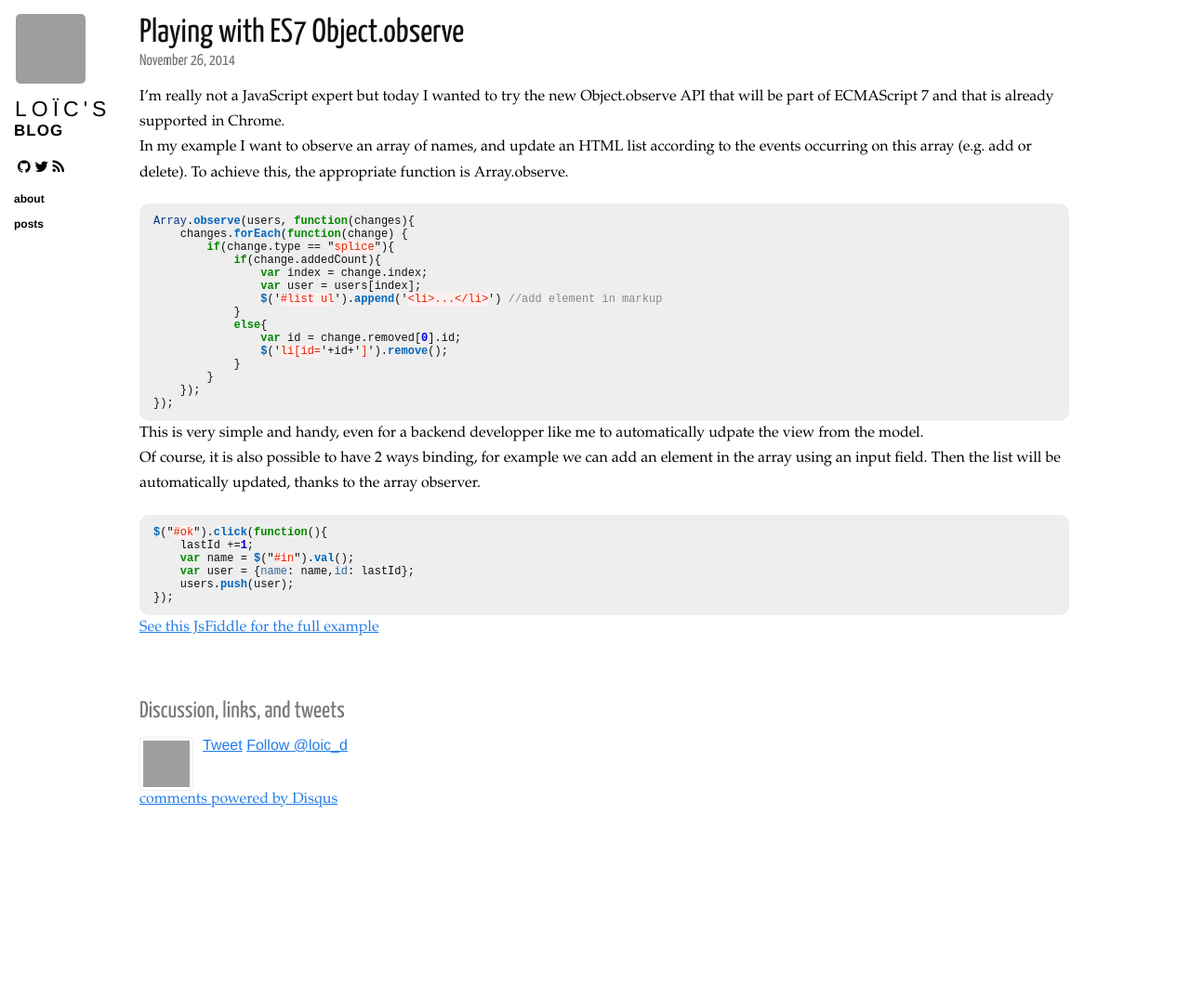
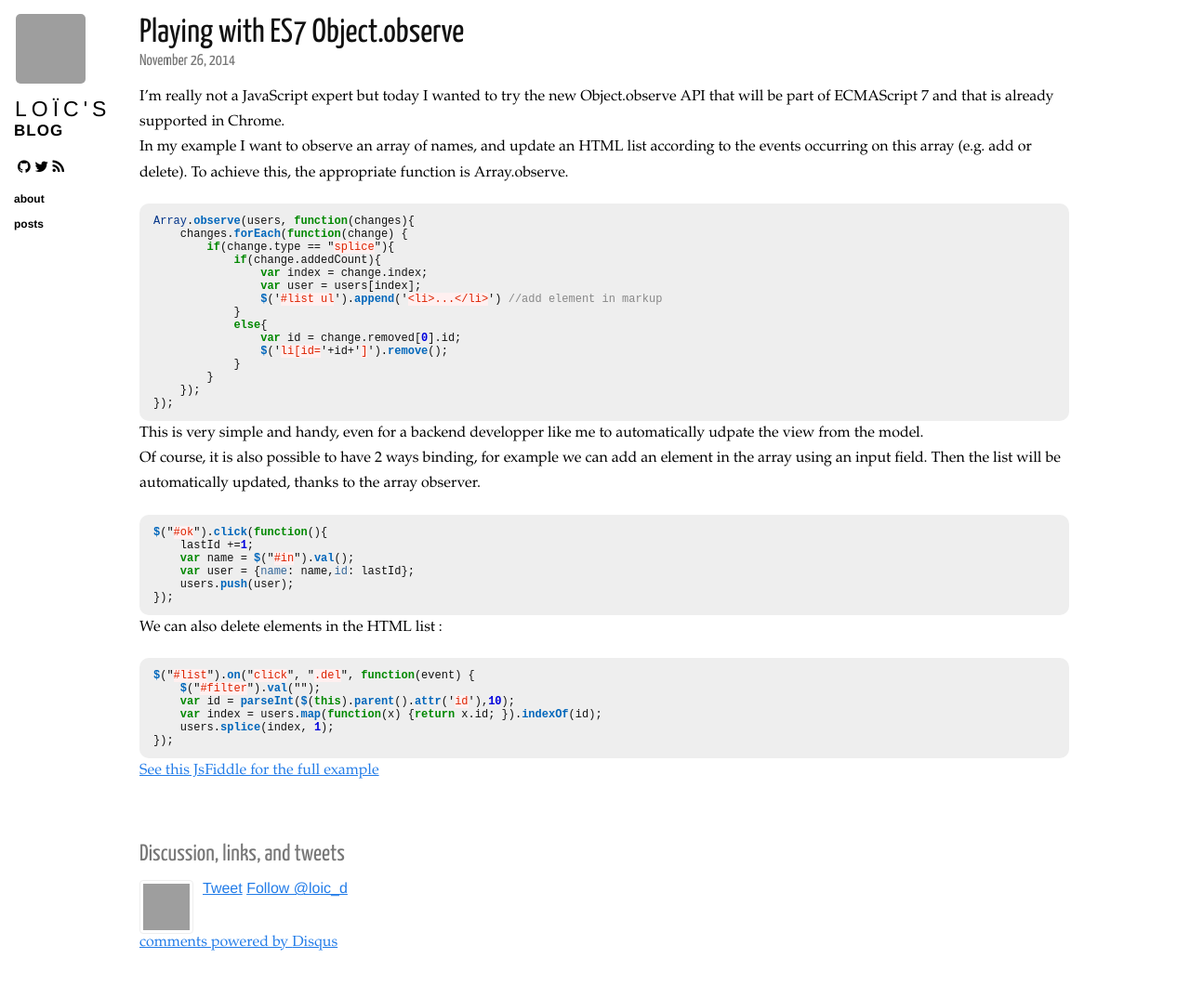
Before and after one commit to loicdescotte/loicdescotte.github.io, a Jekyll site: the page built from _posts/2014-11-26-es7-object-observe.md, in a window 1280 px wide. Shown: the whole page at 93% size. Built offline with Jekyll 4.4.1, drawn with Linux system fonts in a browser that asks for light colours; nearby versions of some CDN libraries; Markdown is read by kramdown in place of the engine named in the settings; comment, search, counter and statistics services are not loaded; before the commit the page ends 920 px from its top, so only the background shows below that; grey boxes are pictures that could not be loaded.

Commit message:
Update 2014-11-26-es7-object-observe.md

```diff
--- a/_posts/2014-11-26-es7-object-observe.md
+++ b/_posts/2014-11-26-es7-object-observe.md
@@ -40,4 +40,15 @@ $("#ok").click(function(){
 });
 {% endhighlight %}
 
+We can also delete elements in the HTML list :
+
+{% highlight javascript %}
+$("#list").on("click", ".del", function(event) {
+    $("#filter").val("");
+    var id = parseInt($(this).parent().attr('id'),10);
+    var index = users.map(function(x) {return x.id; }).indexOf(id);
+    users.splice(index, 1);
+});
+{% endhighlight %}
+
 [See this JsFiddle for the full example](http://jsfiddle.net/7abdtp8r/)
```
